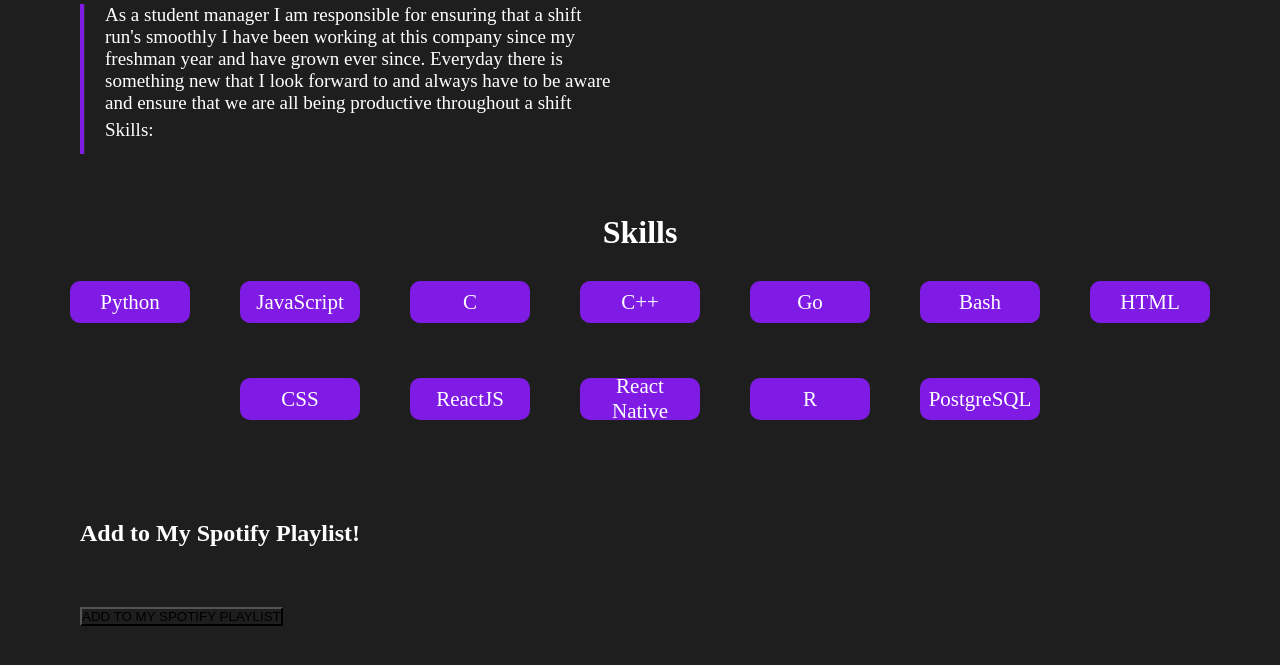
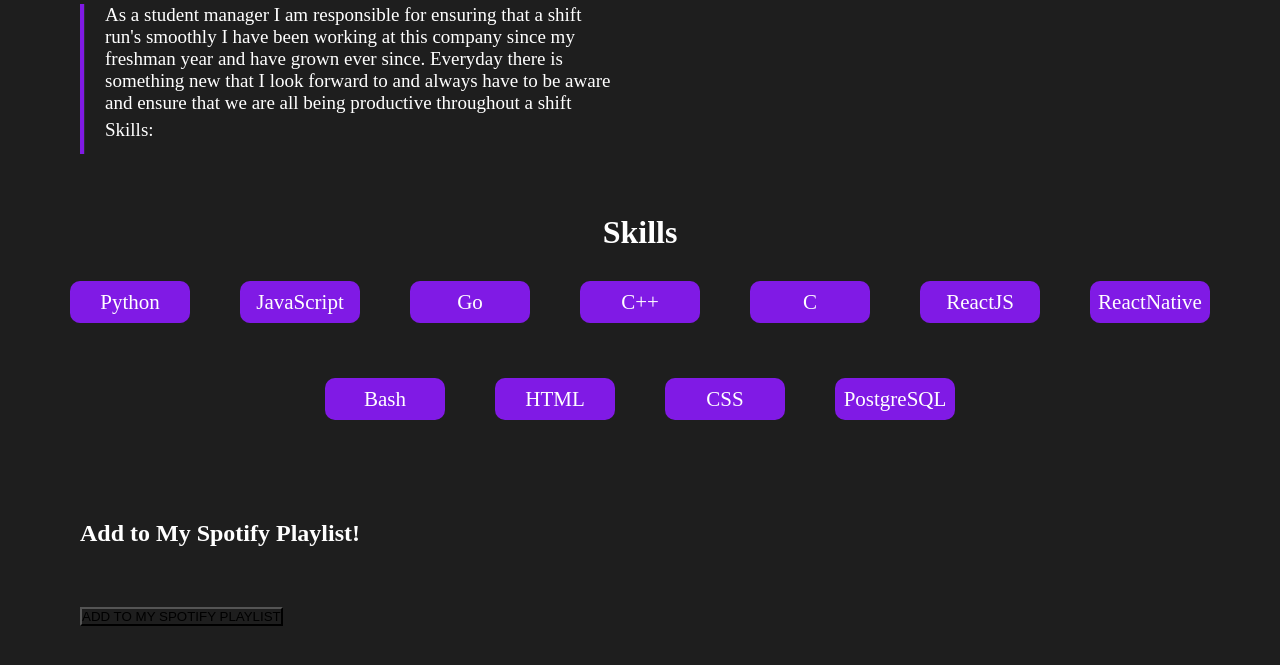
Before and after one commit to savazques/react-personal-website, a React (Create React App) app: page / in a window 1280 px wide. Shown: the part 2219-2884 px from the top of the page. Built offline with nearby package versions, Linux system fonts and the light colour scheme; grey boxes are pictures that could not be loaded; what spotify-web-api-node would draw is missing.

Commit message:
updatedSkills reusability

```diff
--- a/src/components/SkillsComponent/Skills.js
+++ b/src/components/SkillsComponent/Skills.js
@@ -1,7 +1,31 @@
 import React from "react";
 import './Skills.css';
 
+
+
 function Skills () {
+
+
+    const skills = [
+            { skillName: 'Python' },
+            { skillName: 'JavaScript' },
+            { skillName: 'Go' },
+            { skillName: 'C++' },
+            { skillName: 'C' },
+            { skillName: 'ReactJS' },
+            { skillName: 'ReactNative' },
+            { skillName: 'Bash' },
+            { skillName: 'HTML' },
+            { skillName: 'CSS' },
+            { skillName: 'PostgreSQL' },
+    ];
+
+    const displaySkills = skills.map((skill, index) =>
+        <div key={skill.skillName + index} className="skill">
+            {skill.skillName}
+        </div>
+    );
+
     return (
 
        <div className="main-skills">
@@ -10,71 +34,7 @@ function Skills () {
             <h1>Skills</h1>
         </div>
         <div className="skills-container">
-
-
-                    <div className="skill">
-                        Python
-                    </div>
-
-             <div className="skill">
-                        JavaScript
-                    </div>
-
-                     <div className="skill">
-                        C
-                    </div>
-
-
-                     <div className="skill">
-                        C++
-                    </div >
-
-
-                    <div className="skill">
-                        Go
-                    </div>
-
-
-                    <div className="skill">
-                        Bash
-                    </div>
-
-
-                    <div className="skill">
-                        HTML
-                    </div>
-
-
-                     <div className="skill">
-                        CSS
-                    </div>
-
-
-                    <div className="skill">
-                        ReactJS
-                    </div>
-
-
-                    <div className="skill">
-                        React Native
-                    </div>
-
-
-                    <div className="skill">
-                        R
-                    </div>
-
-
-                    <div className="skill">
-                        PostgreSQL
-                    </div>
-
-
-
-
-
-
-
+            {displaySkills}
         </div>
 
 
```
Also changed, not shown: src/components/SkillsComponent/SkillsSetUp.js (deleted).
